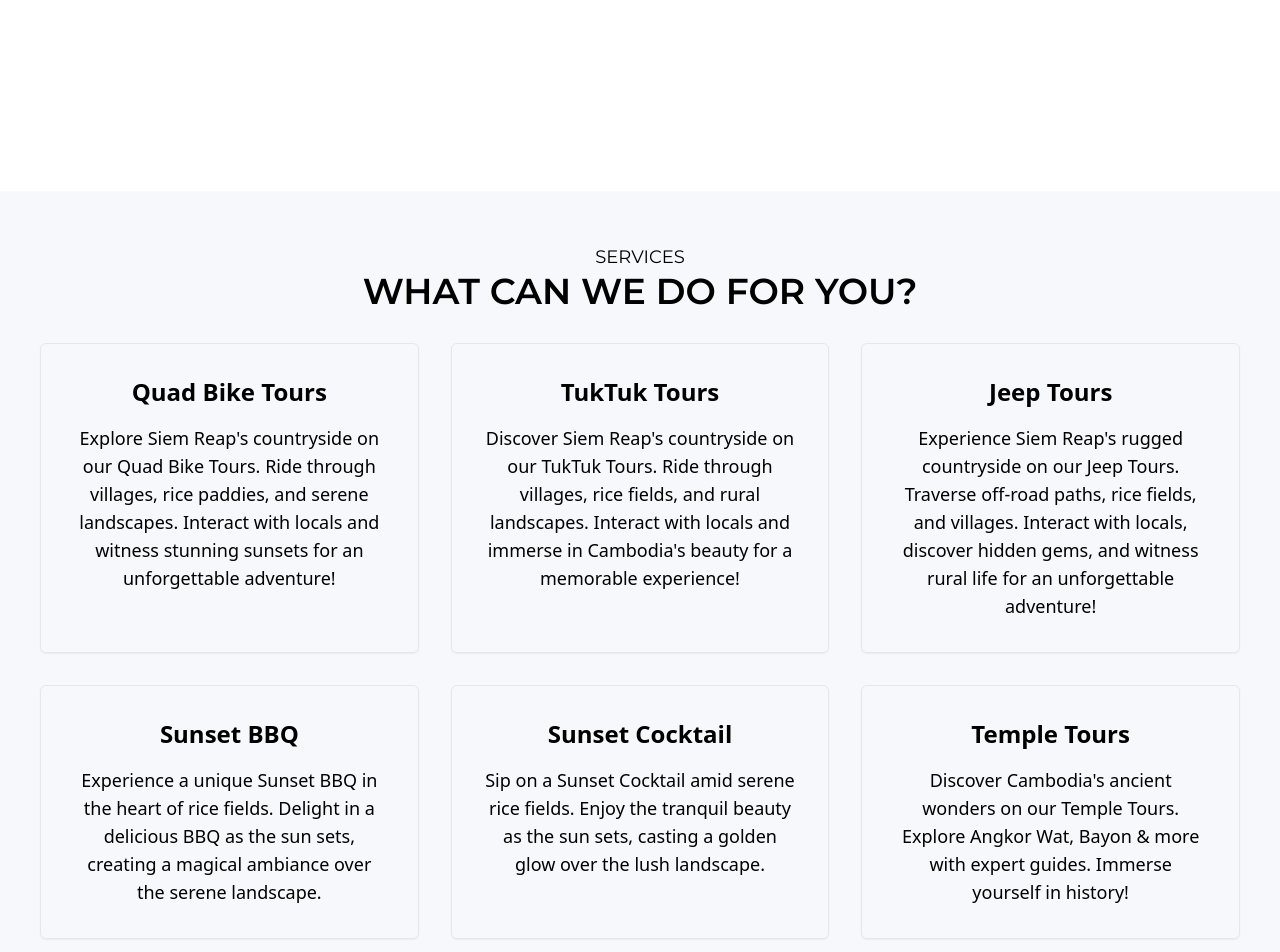
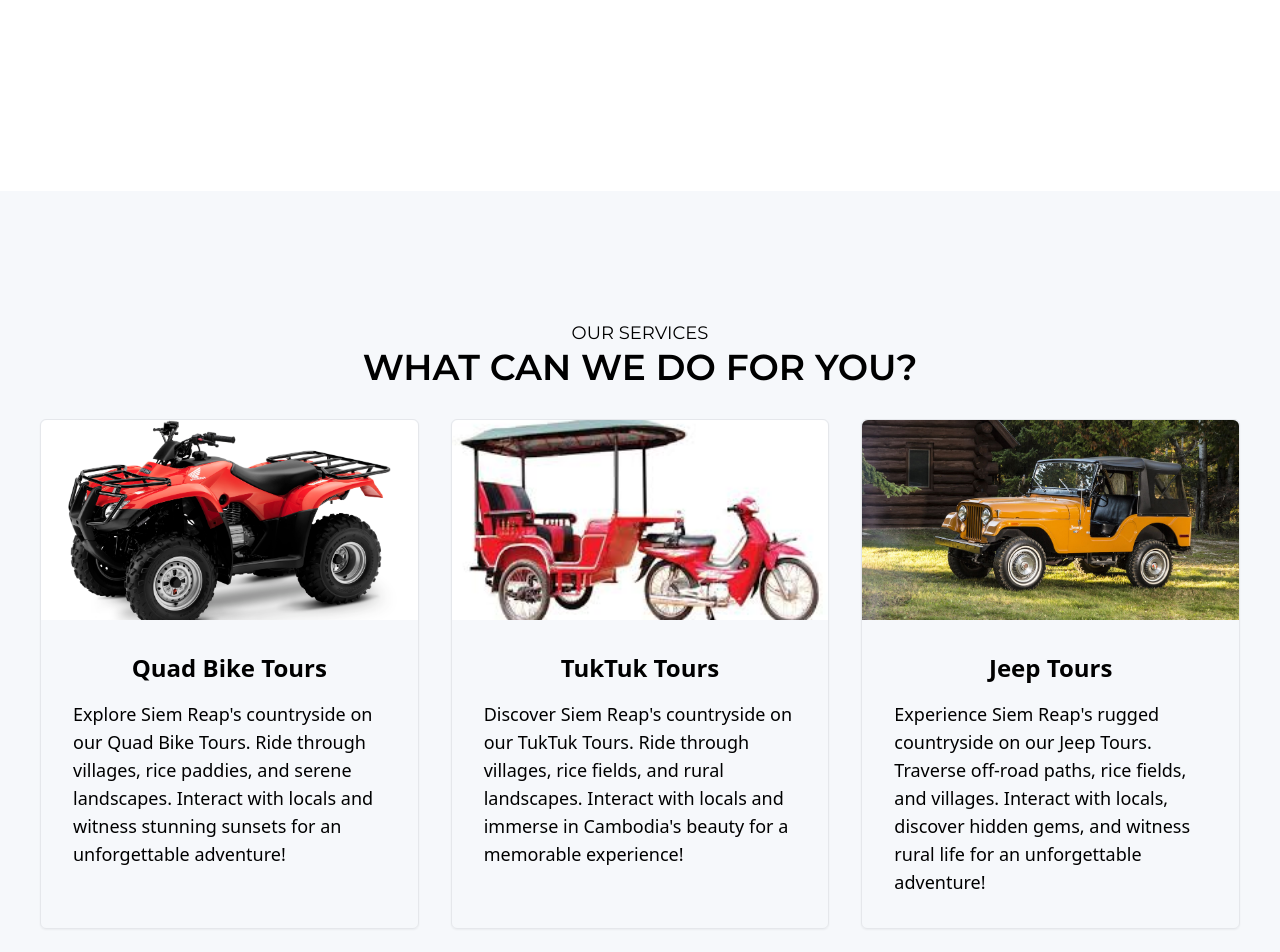
Before and after one commit to chantrahem/activegreenquadbike, a PHP site: page / in a window 1280 px wide. Shown: the part 1409-2361 px from the top of the page. Run offline with PHP 8.4, Linux system fonts and the light colour scheme.

Commit message:
upload updates

```diff
--- a/index.php
+++ b/index.php
@@ -103,68 +103,106 @@
     <!-- Services -->
     <div class="bg-[#F6F8FB]">
         <div class="w-[1200px] m-auto">
-            <div class="flex items-center h-screen py-32">
+            <div class="flex items-center py-32">
                 <div class="w-full">
-                    <div class="w-full uppercase font-168 text-center">Services</div>
+                    <div class="w-full uppercase font-168 text-center">Our Services</div>
                     <div class="w-full uppercase font-168 font-semibold text-center text-4xl">What can we do for you?
                     </div>
                     <div class="grid grid-cols-3 gap-8 mt-8">
-                        <div class="flex justify-center border border-gray-200 p-8 rounded-md shadow-sm">
+                        <div class="flex justify-center border border-gray-200 rounded-md shadow-sm">
                             <div>
+                                <div class="w-full h-[200px] rounded-t-md bg-red-200"
+                                    style="background: url(sources/images/quadbike.jpeg) no-repeat center left; background-size: cover;">
+                                </div>
+                                <div class="p-8">
                                     <div class="text-center text-2xl font-semibold mb-4">Quad Bike Tours</div>
-                                <div class="text-center ">
-                                    Explore Siem Reap's countryside on our Quad Bike Tours. Ride through villages, rice
-                                    paddies, and serene landscapes. Interact with locals and witness stunning sunsets
+                                    <div class="text-left">
+                                        Explore Siem Reap's countryside on our Quad Bike Tours. Ride through villages,
+                                        rice
+                                        paddies, and serene landscapes. Interact with locals and witness stunning
+                                        sunsets
                                         for an unforgettable adventure!
                                     </div>
                                 </div>
                             </div>
-                        <div class="flex justify-center border border-gray-200 p-8 rounded-md shadow-sm">
+                        </div>
+                        <div class="flex justify-center border border-gray-200 rounded-md shadow-sm">
                             <div>
+                                <div class="w-full h-[200px] rounded-t-md bg-red-200"
+                                    style="background: url(sources/images/tuktuk.jpeg) no-repeat center left; background-size: cover;">
+                                </div>
+                                <div class="p-8">
                                     <div class="text-center text-2xl font-semibold mb-4">TukTuk Tours</div>
-                                <div class="text-center ">
-                                    Discover Siem Reap's countryside on our TukTuk Tours. Ride through villages, rice
-                                    fields, and rural landscapes. Interact with locals and immerse in Cambodia's beauty
+                                    <div class="">
+                                        Discover Siem Reap's countryside on our TukTuk Tours. Ride through villages,
+                                        rice
+                                        fields, and rural landscapes. Interact with locals and immerse in Cambodia's
+                                        beauty
                                         for a memorable experience!
                                     </div>
                                 </div>
                             </div>
-                        <div class="flex justify-center border border-gray-200 p-8 rounded-md shadow-sm">
+                        </div>
+                        <div class="flex justify-center border border-gray-200 rounded-md shadow-sm">
                             <div>
+                                <div class="w-full h-[200px] rounded-t-md bg-red-200"
+                                    style="background: url(sources/images/jeep.jpg) no-repeat center left; background-size: cover;">
+                                </div>
+                                <div class="p-8">
                                     <div class="text-center text-2xl font-semibold mb-4">Jeep Tours</div>
-                                <div class="text-center ">
+                                    <div class="">
                                         Experience Siem Reap's rugged countryside on our Jeep Tours. Traverse off-road
-                                    paths, rice fields, and villages. Interact with locals, discover hidden gems, and
+                                        paths, rice fields, and villages. Interact with locals, discover hidden gems,
+                                        and
                                         witness rural life for an unforgettable adventure!
                                     </div>
                                 </div>
                             </div>
                         </div>
+                    </div>
                     <div class="grid grid-cols-3 gap-8 mt-8">
-                        <div class="flex justify-center border border-gray-200 p-8 rounded-md shadow-sm">
+                        <div class="flex justify-center border border-gray-200 rounded-md shadow-sm">
                             <div>
+                                <div class="w-full h-[200px] rounded-t-md bg-red-200"
+                                    style="background: url(sources/images/sunset-bbq.jpg) no-repeat center left; background-size: cover;">
+                                </div>
+                                <div class="p-8">
                                     <div class="text-center text-2xl font-semibold mb-4">Sunset BBQ</div>
-                                <div class="text-center ">
-                                    Experience a unique Sunset BBQ in the heart of rice fields. Delight in a delicious
+                                    <div class="">
+                                        Experience a unique Sunset BBQ in the heart of rice fields. Delight in a
+                                        delicious
                                         BBQ as the sun sets, creating a magical ambiance over the serene landscape.
                                     </div>
                                 </div>
                             </div>
-                        <div class="flex justify-center border border-gray-200 p-8 rounded-md shadow-sm">
+                        </div>
+                        <div class="flex justify-center border border-gray-200 rounded-md shadow-sm">
                             <div>
+                                <div class="w-full h-[200px] rounded-t-md bg-red-200"
+                                    style="background: url(sources/images/sunset-coocktail.jpeg) no-repeat center left; background-size: cover;">
+                                </div>
+                                <div class="p-8">
                                     <div class="text-center text-2xl font-semibold mb-4">Sunset Cocktail</div>
-                                <div class="text-center ">
-                                    Sip on a Sunset Cocktail amid serene rice fields. Enjoy the tranquil beauty as the
+                                    <div class="">
+                                        Sip on a Sunset Cocktail amid serene rice fields. Enjoy the tranquil beauty as
+                                        the
                                         sun sets, casting a golden glow over the lush landscape.
                                     </div>
                                 </div>
                             </div>
-                        <div class="flex justify-center border border-gray-200 p-8 rounded-md shadow-sm">
+                        </div>
+                        <div class="flex justify-center border border-gray-200 rounded-md shadow-sm">
                             <div>
+                                <div class="w-full h-[200px] rounded-t-md bg-red-200"
+                                    style="background: url(sources/images/temple-tour.jpg) no-repeat center left; background-size: cover;">
+                                </div>
+                                <div class="p-8">
                                     <div class="text-center text-2xl font-semibold mb-4">Temple Tours</div>
-                                <div class="text-center ">
-                                    Discover Cambodia's ancient wonders on our Temple Tours. Explore Angkor Wat, Bayon &
+                                    <div class="">
+                                        Discover Cambodia's ancient wonders on our Temple Tours. Explore Angkor Wat,
+                                        Bayon &
                                         more with expert guides. Immerse yourself in history!
+                                    </div>
                                 </div>
                             </div>
                         </div>
--- a/sources/css/style-out.css
+++ b/sources/css/style-out.css
@@ -875,6 +863,10 @@ video {
   height: 3rem;
 }
 
+.h-\[200px\] {
+  height: 200px;
+}
+
 .h-\[600px\] {
   height: 600px;
 }
@@ -1823,6 +1807,11 @@ video {
   border-top-right-radius: 0.25rem;
 }
 
+.rounded-t-md {
+  border-top-left-radius: 0.375rem;
+  border-top-right-radius: 0.375rem;
+}
+
 .rounded-bl {
   border-bottom-left-radius: 0.25rem;
 }
@@ -1947,19 +1936,9 @@ video {
   background-color: rgb(255 0 0 / var(--tw-bg-opacity));
 }
 
-.bg-white {
+.bg-red-200 {
   --tw-bg-opacity: 1;
-  background-color: rgb(255 255 255 / var(--tw-bg-opacity));
-}
-
-.bg-gradient-to-r {
-  background-image: linear-gradient(to right, var(--tw-gradient-stops));
-}
-
-.from-\[\#8D4B83\] {
-  --tw-gradient-from: #8D4B83 var(--tw-gradient-from-position);
-  --tw-gradient-to: rgb(141 75 131 / 0) var(--tw-gradient-to-position);
-  --tw-gradient-stops: var(--tw-gradient-from), var(--tw-gradient-to);
+  background-color: rgb(254 202 202 / var(--tw-bg-opacity));
 }
 
 .decoration-slice {
```
Also changed, not shown: other parts of sources/css/style-out.css (+0 -71 lines), sources/images/jeep.jpg (added), sources/images/quadbike.jpeg (added), sources/images/sunset-bbq.jpg (added), sources/images/sunset-coocktail.jpeg (added), sources/images/temple-tour.jpg (added), sources/images/tuktuk.jpeg (added). Lines whose indentation alone changed are shown as unchanged.
